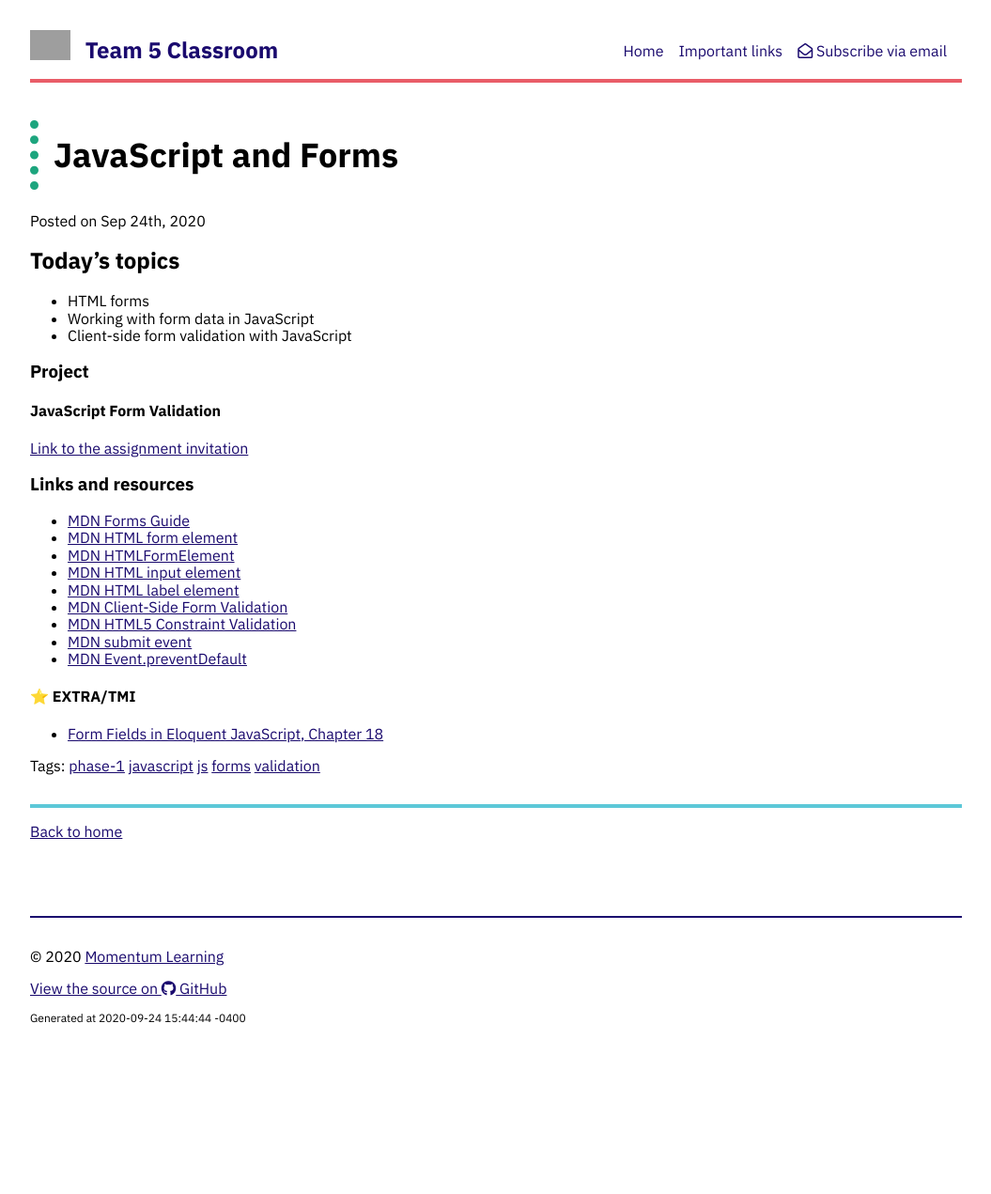
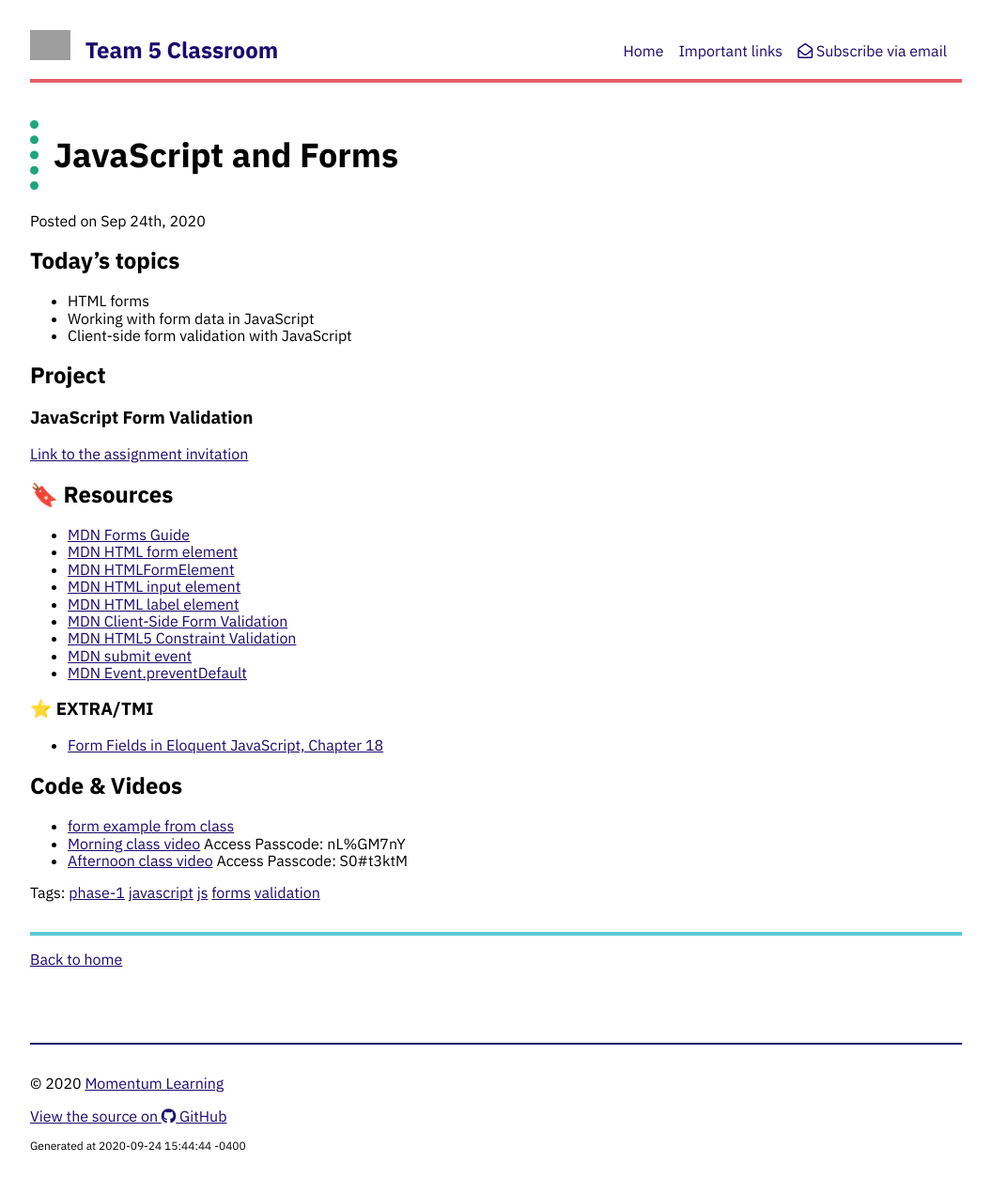
Before and after one commit to momentum-team-5/momentum-team-5.github.io, a Jekyll site: the page built from _posts/2020-09-24-forms.md, in a window 1280 px wide. Shown: the whole page at 94% size, without its empty margins (112-1167 px from the left). Built offline with Jekyll 4.4.1, drawn with Linux system fonts in a browser that asks for light colours; nearby versions of some CDN libraries; before the commit the page ends 1135 px from its top, so only the background shows below that; grey boxes are pictures that could not be loaded.

Commit message:
Add afternoon content

```diff
--- a/_posts/2020-09-24-forms.md
+++ b/_posts/2020-09-24-forms.md
@@ -10,13 +10,13 @@
 - Working with form data in JavaScript
 - Client-side form validation with JavaScript
 
-### Project
+## Project
 
-#### JavaScript Form Validation
+### JavaScript Form Validation
 
 [Link to the assignment invitation](https://classroom.github.com/a/o3XCvM9A)
 
-### Links and resources
+## 🔖 Resources
 
 - [MDN Forms Guide](https://developer.mozilla.org/en-US/docs/Learn/Forms)
 - [MDN HTML form element](https://developer.mozilla.org/en-US/docs/Web/HTML/Element/form)
@@ -28,6 +28,12 @@
 - [MDN submit event](https://developer.mozilla.org/en-US/docs/Web/API/HTMLFormElement/submit_event)
 - [MDN Event.preventDefault](https://developer.mozilla.org/en-US/docs/Web/API/Event/preventDefault)
 
-#### ⭐️ EXTRA/TMI
+### ⭐️ EXTRA/TMI
 
 - [Form Fields in Eloquent JavaScript, Chapter 18](https://eloquentjavascript.net/18_http.html#h_H222GOgM6T)
+
+## Code & Videos
+
+- [form example from class](https://github.com/momentum-team-5/examples/tree/main/forms-with-js)
+- [Morning class video](https://us02web.zoom.us/rec/share/oymEjbAcyiu2i5DNLRDXqUzCze1UrEiDCUFjYsKpGwbadl3qHdGDNPF2LCcjVEs.IA8EoX1L4eoARb0r) Access Passcode: nL%GM7nY
+- [Afternoon class video](https://us02web.zoom.us/rec/share/t25vIDnSUZ0qEIIBlUnGEH4Pio5TNVkat7CBp1MzklIaV7uhhKGol3q_eMRE3_gf.snFhddOAa8SE3qrr) Access Passcode: S0#t3ktM
```
